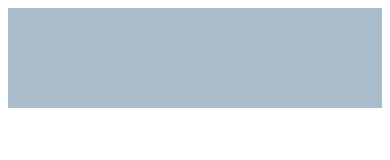
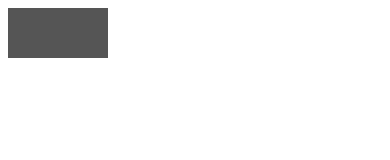
Before and after one commit to sharonbrayan/FlexFlow, a website with bundled scripts: page dev.html in a window 390 px wide. Built offline with nearby package versions, Linux system fonts and the light colour scheme.

Commit message:
refactor: extend breakpoint priority system to width utility

```diff
--- a/dev.html
+++ b/dev.html
@@ -9,7 +9,7 @@
 </head>
 
 <body>
-<div class="h-[100px] h@sm-[150px] h@md-[200px] h@lg-[300px] bg-[#abc]"></div>
+  <div class="w-[100px] w@sm-[150px] w@md-[200px] w@lg-[300px] h-[50px] bg-[#555]"></div>
   <script type="module" src="src/index.js"></script>
 
 </body>
--- a/src/handlers/size.js
+++ b/src/handlers/size.js
@@ -2,29 +2,42 @@ import { BREAKPOINTS } from "../breakpoints.js";
 import { getActiveBreakpoint } from "../utils/responsive.js";
 
 export function applyWidth(el, className) {
-  // w-[50%]
+// w-[value]
 if (className.startsWith("w-[")) {
   const value = className.slice(3, -1);
-    el.style.width = value;
-    el.__flexflow.styles.add("width")
+
+  if (!el.__flexflow.values) el.__flexflow.values = {};
+  if (!el.__flexflow.values.width) el.__flexflow.values.width = {};
+
+  el.__flexflow.values.width["base"] = value;
+
+  const active = getActiveBreakpoint();
+  const values = el.__flexflow.values.width;
+
+  el.style.width = values[active] || values["base"];
+  el.__flexflow.styles.add("width");
+
   return;
 }
-
-  // w@md-[80%]
+ // w@md-[value]
 if (className.startsWith("w@")) {
   const match = className.match(/^w@(\w+)-\[(.+)\]$/);
   if (!match) return;
 
   const [, bp, value] = match;
-    const minWidth = BREAKPOINTS[bp];
-    if (!minWidth) return;
 
-    if (window.innerWidth >= minWidth) {
-      el.style.width = value;
-      el.__flexflow.styles.add("width")
+  if (!el.__flexflow.values) el.__flexflow.values = {};
+  if (!el.__flexflow.values.width) el.__flexflow.values.width = {};
+
+  el.__flexflow.values.width[bp] = value;
+
+  const active = getActiveBreakpoint();
+  const values = el.__flexflow.values.width;
+
+  el.style.width = values[active] || values["base"];
+  el.__flexflow.styles.add("width");
 }
-  }
-  // h-[value]
+
 
 // h-[value]
 if (className.startsWith("h-[")) {
```
Lines whose indentation alone changed are shown as unchanged.
